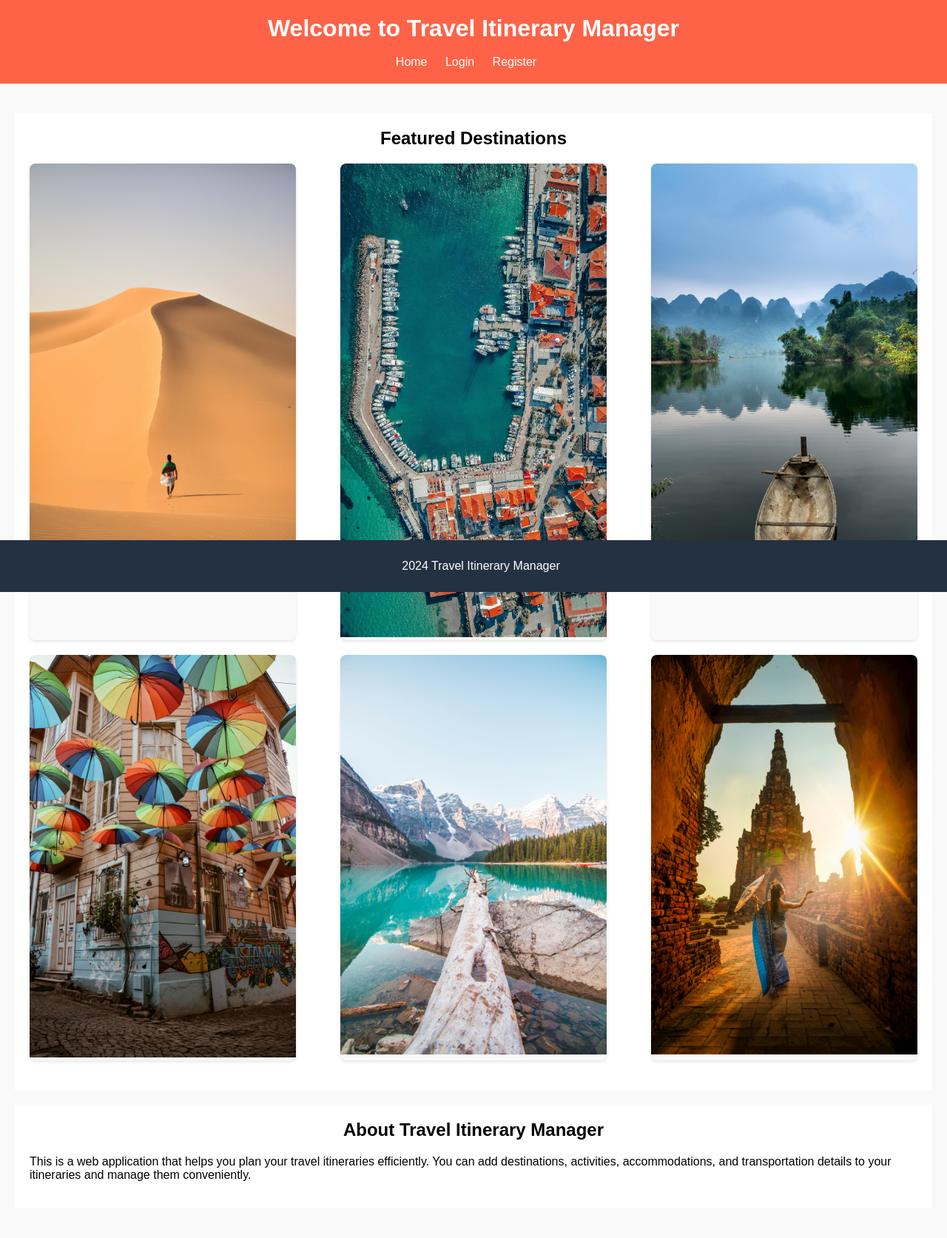
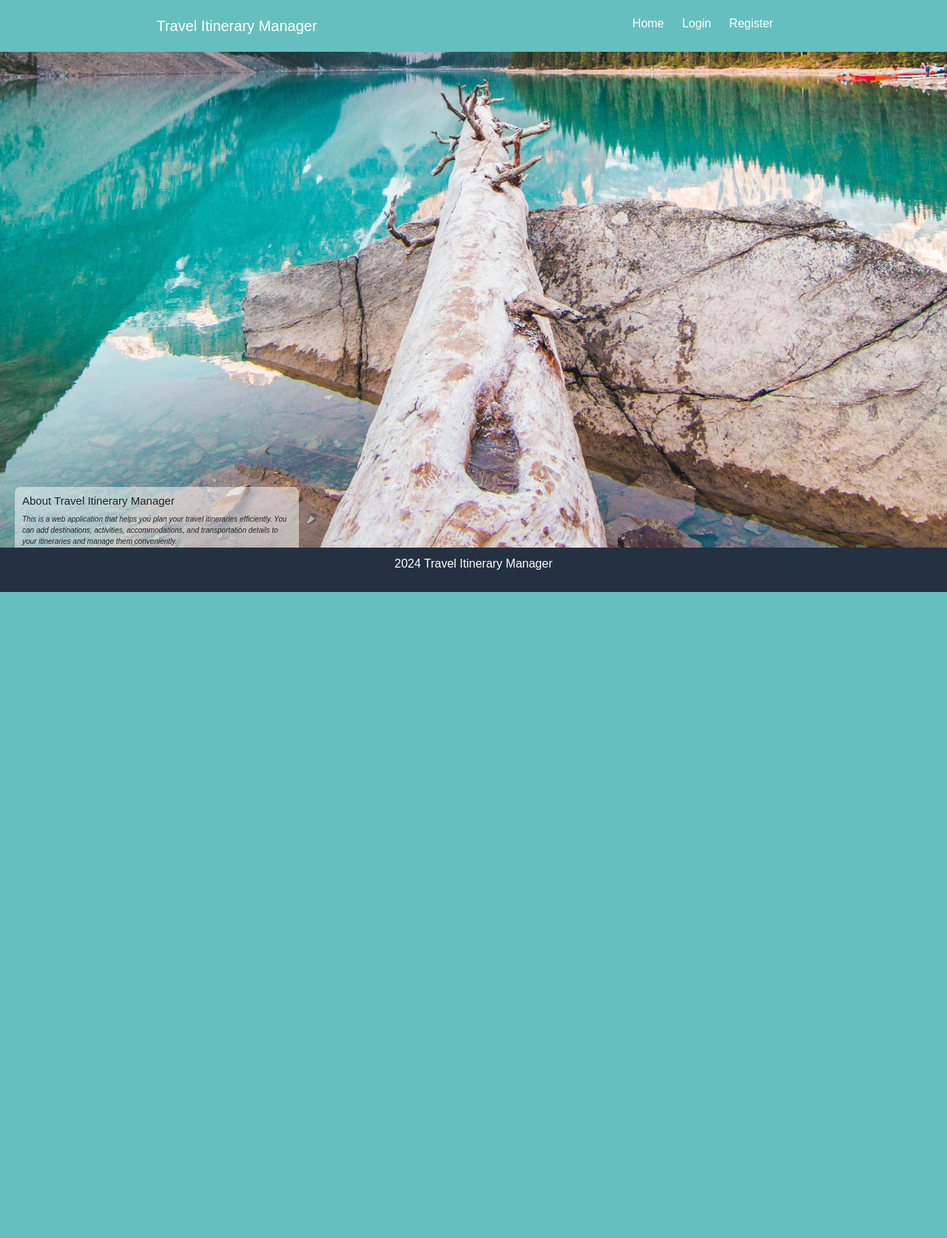
Before and after one commit to Lynguyen817/Travel-Itinerary-Manager, a Flask app: page / in a window 1280 px wide. Shown: the whole page at 74% size. After the commit the page ends 800 px from the top, so only its background shows below. Run offline with Flask 3, Linux system fonts and the light colour scheme; some libraries are stand-ins or nearby versions.

Commit message:
Edit homepage's style

```diff
--- a/main.py
+++ b/main.py
@@ -1,10 +1,12 @@
 from flask import Flask, jsonify, request, render_template, redirect, url_for
 from datamanager.sqlite_data_manager import *
 from flask_login import LoginManager, login_user, login_required, logout_user, current_user
+from flask_bootstrap import Bootstrap
 import secrets
 import string
 
 app = Flask(__name__, template_folder='templates')
+bootstrap = Bootstrap(app)
 
 app.config['SQLALCHEMY_DATABASE_URI'] = 'sqlite:///travelItineraries.db'
 
@@ -167,21 +169,26 @@ def update_destination(user_id, destination_id):
 
     if request.method == 'POST':
         print("Form data:", request.form)
-        new_poster = request.form.get('new_poster')
-        new_activities = request.form.get('new_activities')
-        new_accommodations = request.form.get('new_accommodations')
-        new_transportation = request.form.get('new_transportation')
+        new_poster = request.form.get('poster_url')
+        new_activities = request.form.get('activities')
+        new_accommodations = request.form.get('accommodations')
+        new_transportation = request.form.get('transportation')
 
-        try:
-            if new_poster is not None:
-                data_manager.update_destination(user_id, destination_id, new_poster, new_activities, new_accommodations, new_transportation)
-            else:
-                print("New Poster URL is empty.")
-                return "New Poster URL cannot be empty.", 400
-
-            return redirect(url_for('get_destinations', user_id=user_id))
-        except ValueError as e:
-            return str(3), 400
+        # if new_poster is None or not new_poster.strip():
+        #     print("New Poster URL is empty.")
+        #     return "New Poster URL cannot be empty.", 400
+        #
+        # try:
+        #     data_manager.update_destination(user_id, destination_id, new_poster, new_activities, new_accommodations, new_transportation)
+        #     return redirect(url_for('get_destinations', user_id=user_id))
+        #
+        # except ValueError as e:
+        #     return str(e), 400
+        updated = data_manager.update_destination(user_id, destination_id, new_poster, new_activities, new_accommodations, new_transportation)
+        if updated:
+            return redirect(url_for('get_destination', user_id=user_id))
+        else:
+            return "Destination not found", 404
 
     return render_template('update_destination.html', user_id=user_id, destination=destination)
 
--- a/static/App.js
+++ b/static/App.js
@@ -17,7 +17,6 @@ export default function App() {
 
   useEffect(() => {
     // Check if the user is already logged in
-    // You might need to implement a backend endpoint for checking the authentication status
     axios.get('/api/check-auth')
       .then(response => {
         setUser(response.data.user);
--- a/static/style.css
+++ b/static/style.css
@@ -5,10 +5,13 @@ body {
     margin: 0;
     padding: 0;
     background-color: #f9f9f9;
+    background-image: url("/static/images/travel5.jpg");
+    background-size: cover;
+    background-position: center;
 }
 
 header {
-    background-color: #ff6347;
+    background-color: #66bfbf;
     color: #fff;
     padding: 20px 0;
     text-align: center;
@@ -106,13 +109,23 @@ main {
 }
 
 .about {
-    padding: 20px;
-    background-color: #fff;
-    margin: 20px 0;
+    max-width: 30%;
+    padding: 10px;
+    background-color: rgba(255, 255, 255, 0.5);
+    margin: 15px 0;
+    position: fixed;
+    bottom: 20px;
+    border-radius: 8px;
+
 }
 
-.about h2 {
+.about h3 {
     margin-top: 0;
+    font-size: 15px;
+}
+
+.about p {
+    font-size: 10px;
 }
 
 footer {
--- a/templates/index.html
+++ b/templates/index.html
@@ -5,13 +5,16 @@
     <meta name="viewport"
           content="width=device-width, user-scalable=no, initial-scale=1.0, maximum-scale=1.0, minimum-scale=1.0">
     <meta http-equiv="X-UA-Compatible" content="ie=edge">
+    <link href="https://cdn.jsdelivr.net/npm/bootstrap@5.3.3/dist/css/bootstrap.min.css" rel="stylesheet" integrity="sha384-QWTKZyjpPEjISv5WaRU9OFeRpok6YctnYmDr5pNlyT2bRjXh0JMhjY6hW+ALEwIH" crossorigin="anonymous">
     <title>Travel Itinerary Manager</title>
     <link rel="stylesheet" href="/static/style.css">
 </head>
 <body>
     <header>
-        <h1>Welcome to Travel Itinerary Manager</h1>
-        <br>
+        <div class="container-fluid">
+            <div class="row">
+                <div class="col-md-6 fs-5">Travel Itinerary Manager</div>
+                <div class="col-md-6">
                     <nav>
                         <ul>
                             <li><a href="/">Home</a></li>
@@ -25,34 +28,14 @@
                             {% endif %}
                         </ul>
                     </nav>
+                </div>
+            </div>
+        </div>
     </header>
     <main>
-        <section class="featured-destinations">
-            <h2>Featured Destinations</h2>
-            <div class="destination-card">
-                <div class="card">
-                    <img src="/static/images/travel1.jpg" alt="Destination 1">
-                </div>
-                <div class="card">
-                    <img src="/static/images/travel2.jpg" alt="Destination 2">
-                </div>
-                <div class="card">
-                    <img src="/static/images/travel3.jpg" alt="Destination 3">
-                </div>
-                <div class="card">
-                    <img src="/static/images/travel4.jpg" alt="Destination 4">
-                </div>
-                <div class="card">
-                    <img src="/static/images/travel5.jpg" alt="Destination 5">
-                </div>
-                <div class="card">
-                    <img src="/static/images/travel6.jpg" alt="Destination 6">
-                </div>
-            </div>
-        </section>
         <section class="about">
-            <h2>About Travel Itinerary Manager</h2>
-            <p> This is a web application that helps you plan your travel itineraries efficiently. You can add destinations, activities, accommodations, and transportation details to your itineraries and manage them conveniently.</p>
+            <h3 class="fw-normal">About Travel Itinerary Manager</h3>
+            <p class="fst-italic"> This is a web application that helps you plan your travel itineraries efficiently. You can add destinations, activities, accommodations, and transportation details to your itineraries and manage them conveniently.</p>
         </section>
     </main>
     <footer>
```
Lines whose indentation alone changed are shown as unchanged.
